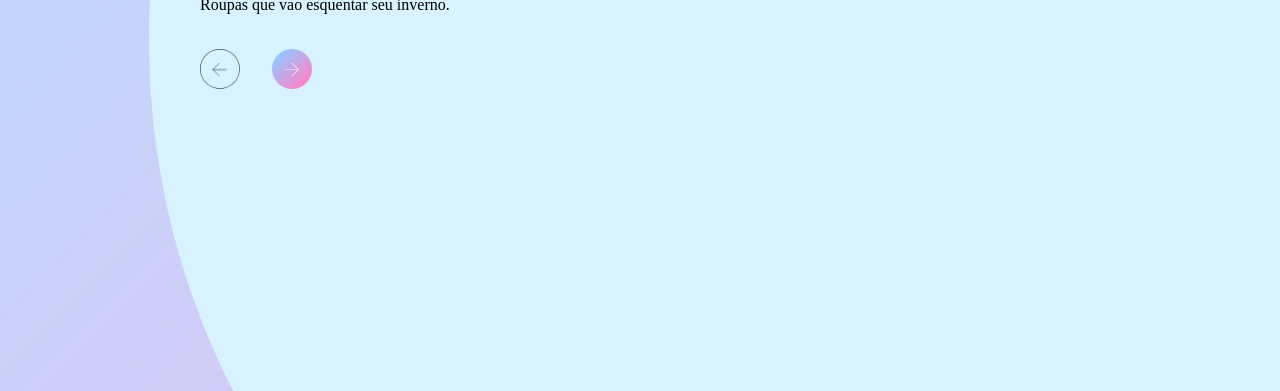
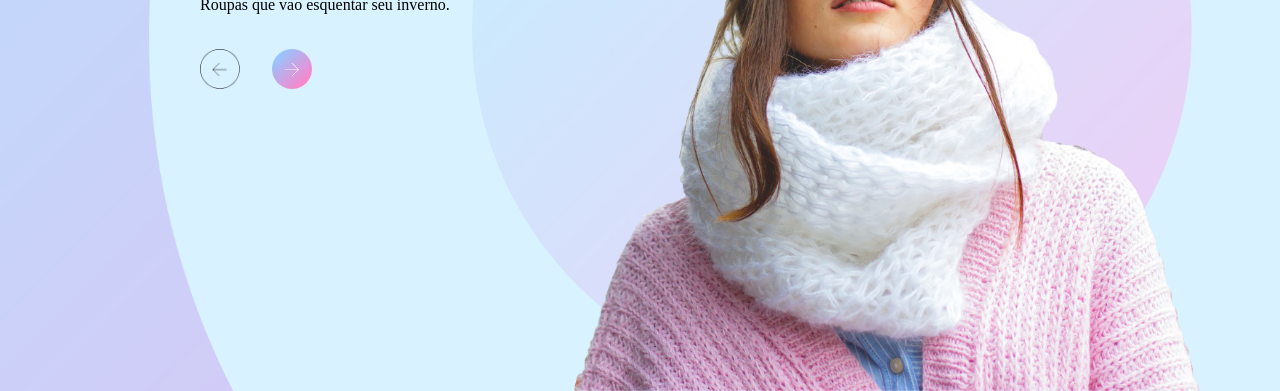
Before and after one commit to HenryGabriell/site-moderno1, a plain HTML site: page index.html in a window 1280 px wide. Shown: the part 409-800 px from the top of the page. Drawn offline with Linux system fonts and the light colour scheme.

Commit message:
base completa

```diff
--- a/index.html
+++ b/index.html
@@ -29,6 +29,7 @@
             <p>Roupas que vão esquentar seu inverno.</p>
             <img src="imagens/back-arrow.png" alt="back" id="backarrow">
             <img src="imagens/next-arrow.png" alt="next" id="nextarrow">
+            <img src="imagens/img.png" class="img1">
         </section>
     </main>
 </body>
--- a/style.css
+++ b/style.css
@@ -62,6 +62,12 @@ p{
     padding-left: 200px;
     padding-top: 10px;
 }
+.img1{
+    height: 90%;
+    position: absolute;
+    bottom: 0;
+    right: 80px;
+}
 
 #backarrow{
     width: 40px;
```
